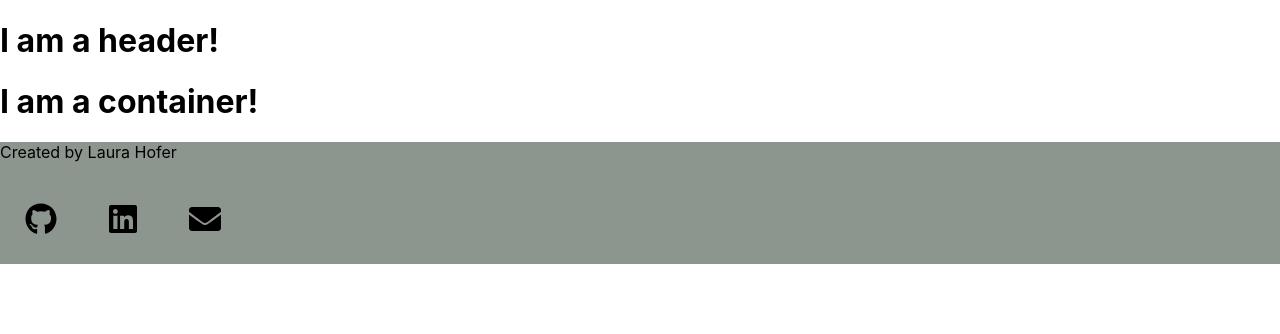
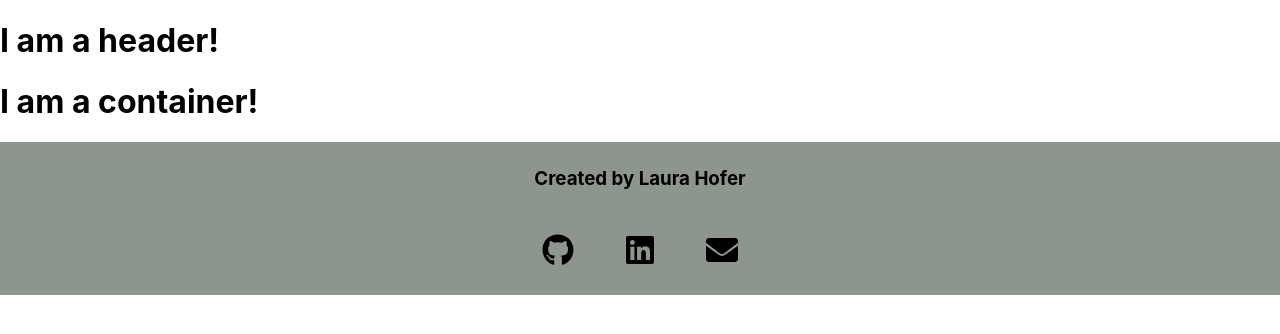
Before and after one commit to ljhofer/bored-activity-generator-hofer, a React (Create React App) app in the folder client/: page / in a window 1280 px wide. Shown: the top 334 px of the page. Built offline with nearby package versions, Linux system fonts and the light colour scheme.

Commit message:
Added links and styling to Footer.jsx

```diff
--- a/client/src/components/Footer.jsx
+++ b/client/src/components/Footer.jsx
@@ -4,12 +4,16 @@ import { FaGithub, FaLinkedin, FaEnvelope } from "react-icons/fa";
 // Styling for the HTML elements generated with this component
 const styles = {
     footerIcon: {
-      margin: 25,
-      fontSize: '2em',
-      color: 'black'
+        margin: 25,
+        fontSize: '2em',
+        color: 'black'
     },
     footer: {
-      backgroundColor: '#8d968e',
+        backgroundColor: '#8d968e',
+        textAlign:"center"
+    },
+    h3: {
+        paddingTop: 25
     }
   };
 
@@ -20,7 +24,7 @@ function Footer () {
 
     return (
         <footer style={styles.footer} className="footer">
-            <p>Created by Laura Hofer</p>
+            <h3 style={styles.h3}>Created by Laura Hofer</h3>
             <div className="container text-center">
             <a
                 href="https://github.com/ljhofer"
```
